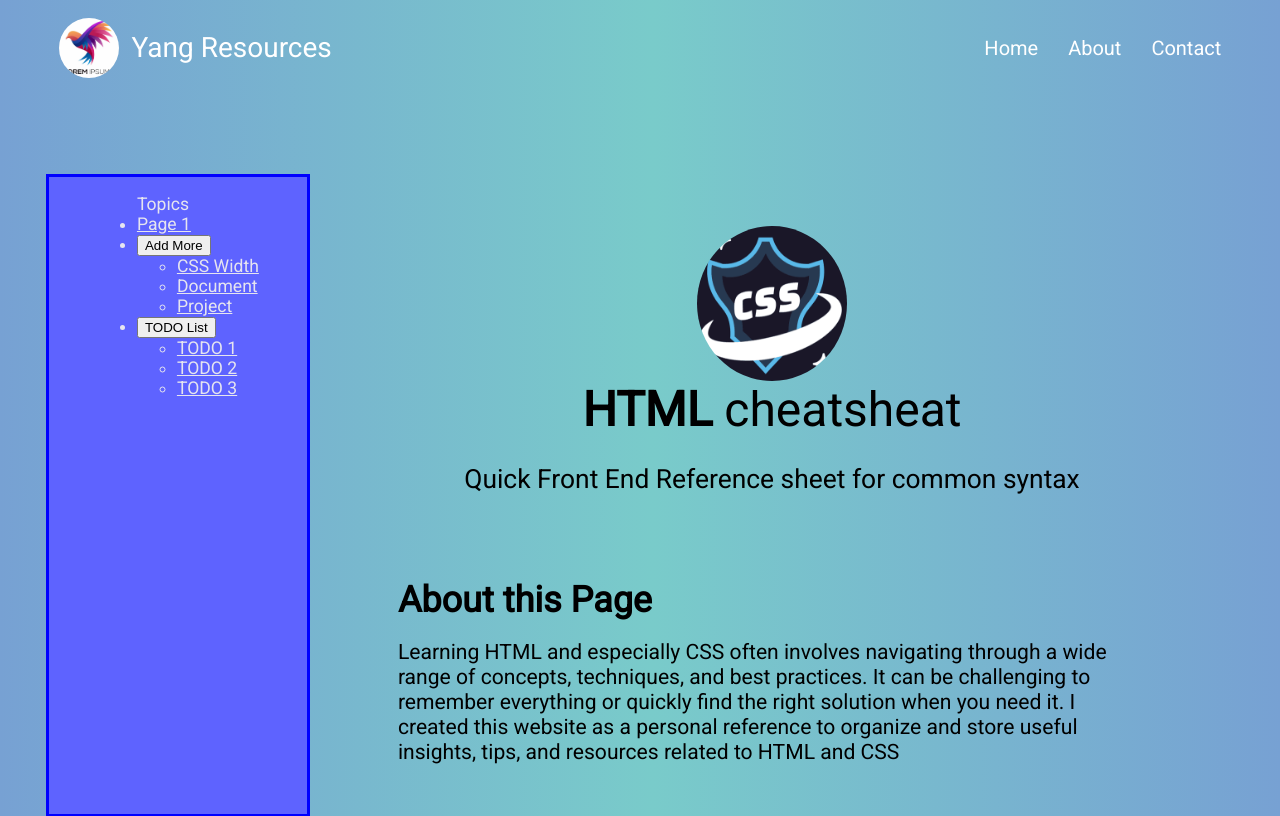
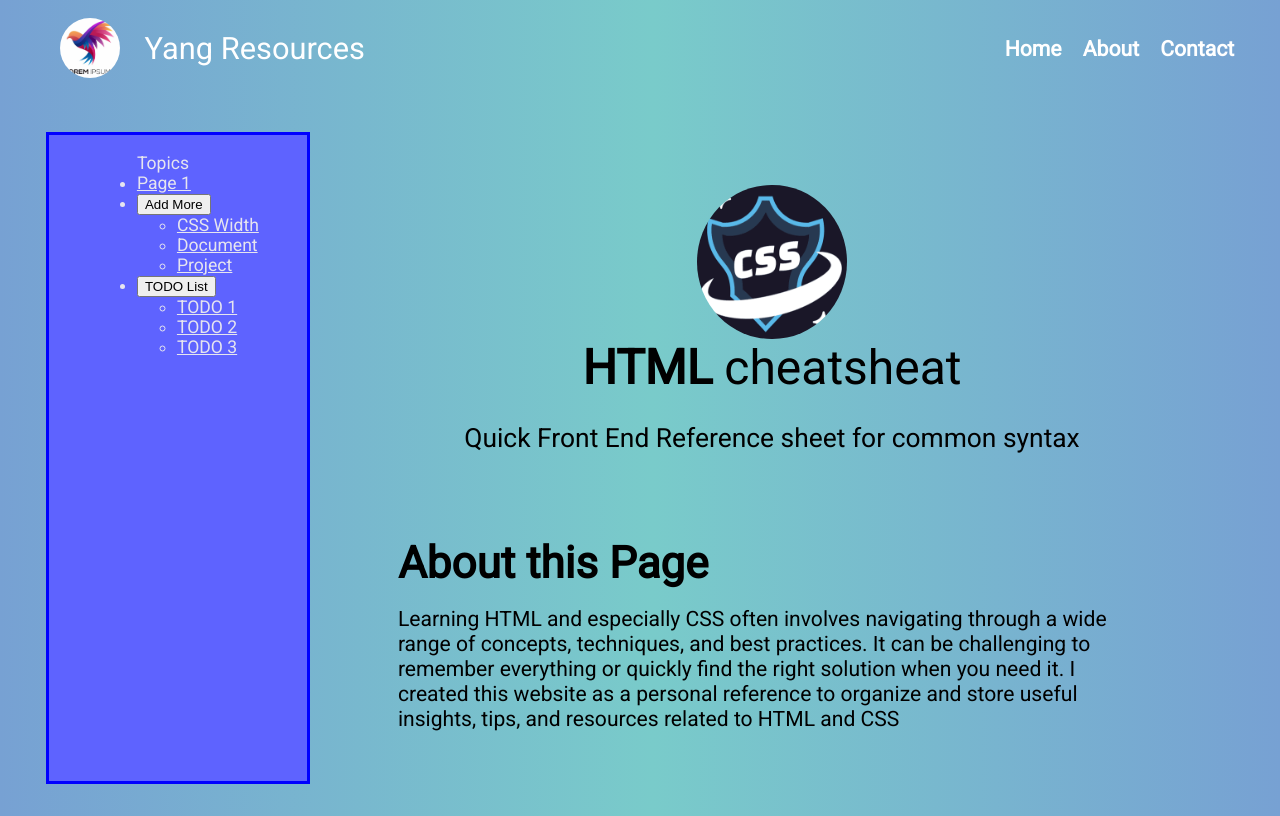
Before and after one commit to jyang001/html-custom-glossary, a plain HTML site: page index.html in a window 1280 px wide. Shown: the top 816 px of the page. Drawn offline with Linux system fonts and the light colour scheme.

Commit message:
Modify Front Page and Header Styles

```diff
--- a/global-styles.css
+++ b/global-styles.css
@@ -21,8 +21,8 @@ html {
     --fw-bold: 700;
 
     --fs-h1: 4.5rem;
-    --fs-h2: 2.25rem;
-    --fs-h3: 1.25rem;
+    --fs-h2: 2.75rem;
+    --fs-h3: 2.25rem;
     --fs-body: 1.1rem;
 
     --base-clr: #11121a;
@@ -54,7 +54,6 @@ body {
     color: black;
 }
 
-
 main {
     display: grid;
     grid-template-columns: auto 1fr;
@@ -80,7 +79,7 @@ aside a:hover {
 }
 
 .wrapper {
-    max-inline-size: 1200px;
+    max-inline-size: 1600px;
     margin-inline: 3%;
 }
 
@@ -102,7 +101,7 @@ header {
     justify-content: space-between;
     align-items: center;
     margin-block-start: 1em;
-    margin-block-end: 6rem;
+    margin-block-end: 3em;
 }
 
 .logo {
@@ -118,18 +117,18 @@ header {
 .logo-nav > h3 {
     color: white;
     font-weight: normal;
-    font-size: 1.75rem;
-    line-height: 2rem;
+    font-size: 1.75em;
+    line-height: 2em;
 }
 
 .logo-nav > * {
-    margin-inline-start: 0.8rem;
+    margin-inline-start: 0.8em;
 }
 
 header a {
     text-decoration: none;
     color: white;
-    margin-inline-start: 0.8rem;
+    margin-inline-start: 0.8em;
 }
 
 header a:hover {
@@ -137,7 +136,13 @@ header a:hover {
 }
 
 header li {
-    font-size: var(--fs-h3);
+    font-size: 1.2em;
+    font-weight: var(--fw-bold);
     display: inline-block;
-    margin-inline-end: 0.8rem;
 }
+
+/* _____________________ main _____________________ */
+
+section {
+    margin-block: 3em;
+}
--- a/index.html
+++ b/index.html
@@ -37,7 +37,7 @@
                             <span>Add More</span>
                         </button>
                         <ul class="sub-menu">
-                            <li><a href="width-page.html">CSS Width</a></li>
+                            <li><a href="new-page.html">CSS Width</a></li>
                             <li><a href="new-page.html">Document</a></li>
                             <li><a href="new-page.html">Project</a></li>
                         </ul>
--- a/styles.css
+++ b/styles.css
@@ -1,8 +1,4 @@
 /* _____________________ main _____________________ */
-
-section {
-    margin-block: 3em;
-}
 
 .title {
     text-align: center;
@@ -19,7 +15,6 @@ section {
     width: 20%;
 }
 
-/* getting started */
 .getting-started {
     margin-block-start: 5em;
 }
@@ -29,6 +24,7 @@ section {
 }
 
 /* _____________________ footer _____________________ */
+
 footer {
     padding: 2rem;
     margin-block: 5em;
@@ -36,3 +32,7 @@ footer {
     background-color: #0c7fa7;
     color: white;
 }
+
+.main-page {
+    /* border: 3px solid yellow; */
+}
```
